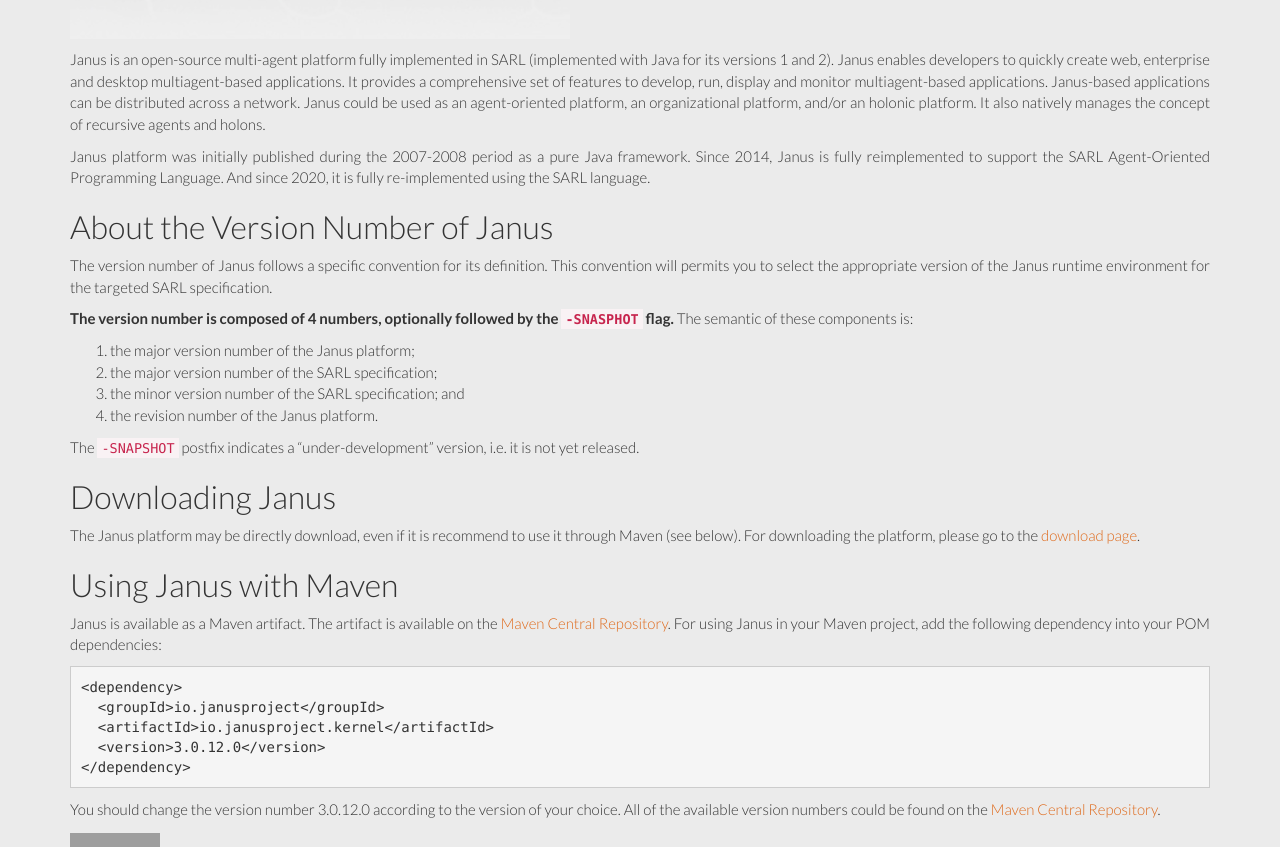
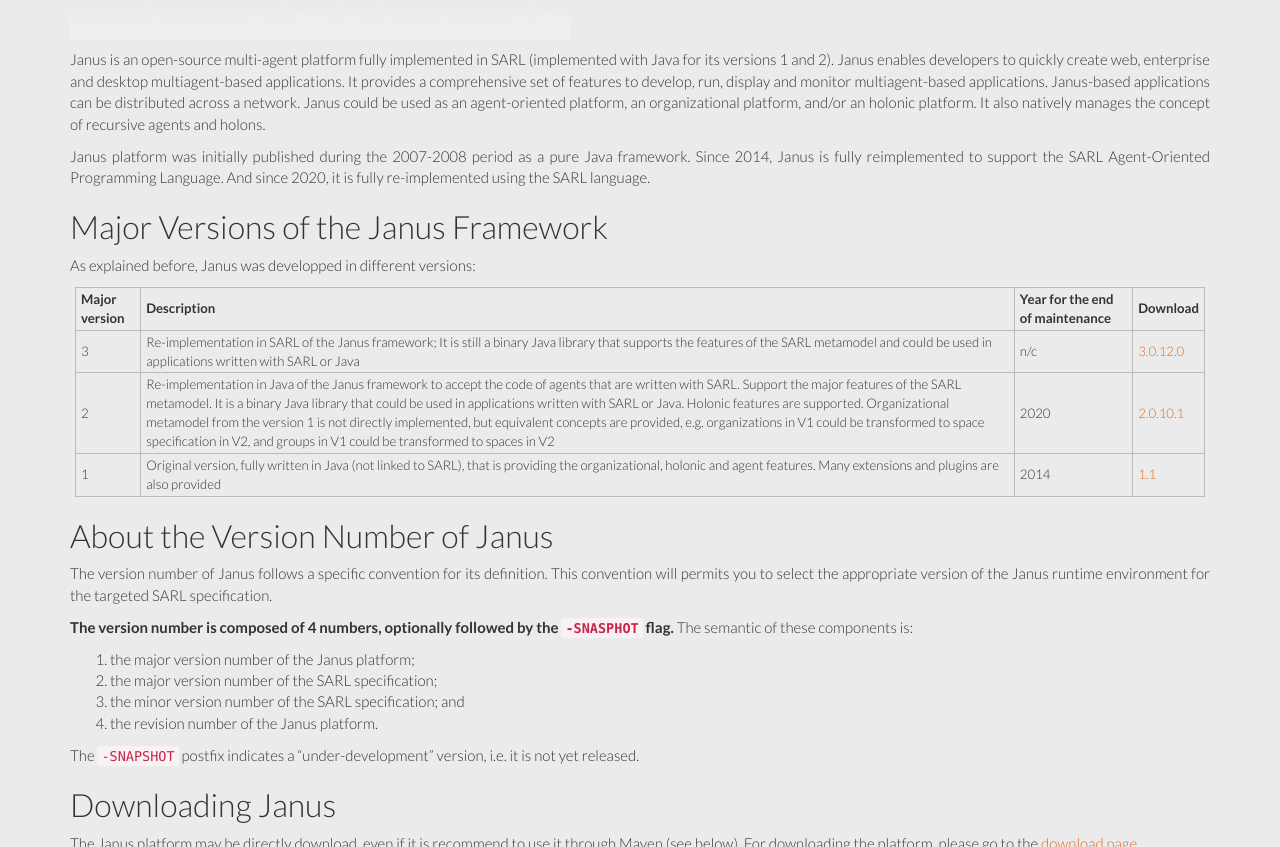
Before and after one commit to sarl/sarl-jekyll-website, a Jekyll site: the page built from runtime/janus/index.md, in a window 1280 px wide and 900 px high, scrolled down 311 px, cut to the strip 53-900 px from the top of the window. Built offline with Jekyll 4.4.1, drawn with Linux system fonts in a browser that asks for light colours; a style sheet for code colours, icons or effects is not loaded; grey boxes are pictures that could not be loaded.

Commit message:
Add the links for downloading the major versions of Janus.
Signed-off-by: Stéphane Galland <galland@arakhne.org>

```diff
--- a/_config.yml
+++ b/_config.yml
@@ -157,3 +157,7 @@
     md5: http://maven.sarl.io/io/sarl/io.sarl.lang.updatesite/0.12.0/io.sarl.lang.updatesite-0.12.0-macosx.cocoa.x86_64.zip.md5
     sha1: http://maven.sarl.io/io/sarl/io.sarl.lang.updatesite/0.12.0/io.sarl.lang.updatesite-0.12.0-macosx.cocoa.x86_64.zip.sha1
 sarl_min_jdk_version: 1.8
+janus_download:
+  version3: https://search.maven.org/remotecontent?filepath=io/janusproject/io.janusproject.kernel/3.0.12.0/io.janusproject.kernel-3.0.12.0-with-dependencies.jar
+  version2: https://search.maven.org/remotecontent?filepath=io/janusproject/io.janusproject.kernel/2.0.10.1/io.janusproject.kernel-2.0.10.1-with-dependencies.jar
+  version1: https://search.maven.org/remotecontent?filepath=io/janusproject/v1/kernel/kernel/1.1/kernel-1.1-with-dependencies.jar
--- a/download/index.html
+++ b/download/index.html
@@ -154,7 +154,7 @@
 		<ul>
 		<li>Janus run-time environment: <a
 			onclick="ga('send','event','Downloads','Download', 'Janus')"
-			href="http://central.maven.org/maven2/io/janusproject/io.janusproject.kernel/{{site.janus_stable_version}}/io.janusproject.kernel-{{site.janus_stable_version}}-with-dependencies.jar">on Maven Central</a>.</li>
+			href="{{site.janus_download.version3}}">on Maven Central</a>.</li>
 		</ul>
 	</p>
 
--- a/runtime/janus/index.md
+++ b/runtime/janus/index.md
@@ -17,6 +17,16 @@
 
 Janus platform was initially published during the 2007-2008 period as a pure Java framework. Since 2014, Janus is fully reimplemented to
 support the SARL Agent-Oriented Programming Language. And since 2020, it is fully re-implemented using the SARL language.
+
+## Major Versions of the Janus Framework
+
+As explained before, Janus was developped in different versions:
+
+| Major version | Description | Year for the end of maintenance | Download |
+|---|---|---|---|
+| 3 | Re-implementation in SARL of the Janus framework; It is still a binary Java library that supports the features of the SARL metamodel and could be used in applications written with SARL or Java | n/c | [{{site.janus_stable_version}}]({{site.janus_download.version3}}) |
+| 2 | Re-implementation in Java of the Janus framework to accept the code of agents that are written with SARL. Support the major features of the SARL metamodel. It is a binary Java library that could be used in applications written with SARL or Java. Holonic features are supported. Organizational metamodel from the version 1 is not directly implemented, but equivalent concepts are provided, e.g. organizations in V1 could be transformed to space specification in V2, and groups in V1 could be transformed to spaces in V2 | 2020 | [2.0.10.1]({{site.janus_download.version2}}) |
+| 1 | Original version, fully written in Java (not linked to SARL), that is providing the organizational, holonic and agent features. Many extensions and plugins are also provided | 2014 | [1.1]({{site.janus_download.version1}}) |
 
 ## About the Version Number of Janus
 
```
